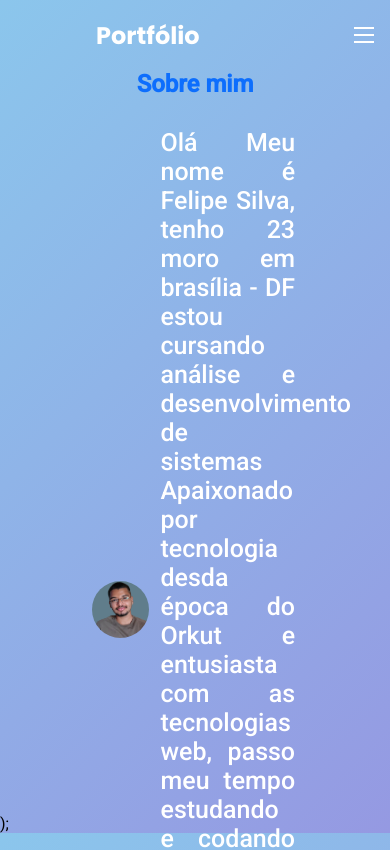
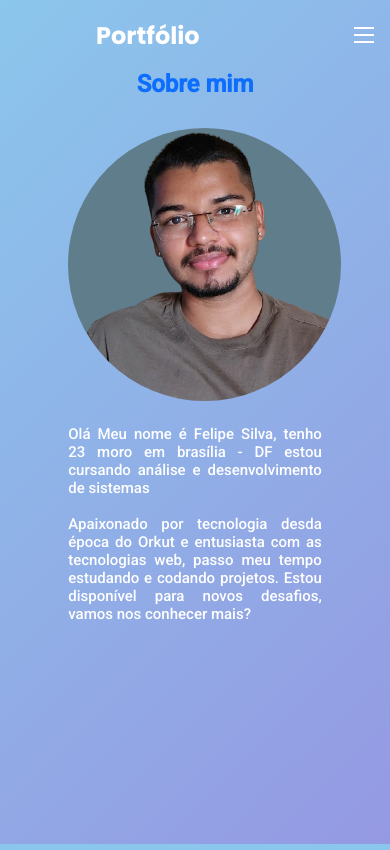
Before and after one commit to Feliper-Silva/portifolio-next, a Next.js app: page /about in a window 390 px wide. Shown: the top 850 px of the page. Built offline with nearby package versions, Linux system fonts and the light colour scheme.

Commit message:
responsivo about

```diff
--- a/pages/about.js
+++ b/pages/about.js
@@ -30,7 +30,6 @@ const Sobre = () => {
           </div>
         </div>
       </section>
-      );
     </>
   );
 };
--- a/styles/about.css
+++ b/styles/about.css
@@ -1,5 +1,5 @@
 #about {
-  height: calc(100vh - 100px);
+  height: calc(100vh - 70px);
 }
 .about .title {
   color: #0d6efd;
@@ -36,3 +36,32 @@
   object-fit: cover;
   border-radius: 50%;
 }
+@media (max-width: 768px) {
+  .about .about-content {
+    align-items: center;
+    justify-content: center;
+  }
+  .about .about-content .left {
+    width: 350px;
+    margin-bottom: 20px;
+  }
+  .about .about-content .right .text {
+    width: 100%;
+  }
+}
+@media (max-width: 480px) {
+  .about .about-content {
+    align-items: center;
+    justify-content: center;
+  }
+  .about .about-content .left {
+    width: 70%;
+  }
+  .about .about-content .right .text {
+    width: 100%;
+  }
+  .about .about-content .right p {
+    font-size: 15px;
+    margin-bottom: 1.2em;
+  }
+}
--- a/styles/globals.css
+++ b/styles/globals.css
@@ -24,8 +24,3 @@ a {
   color: inherit;
   text-decoration: none;
 }
-.max-width {
-  height: 80.8vh;
-  padding: 0 80px;
-  margin: auto;
-}
```
